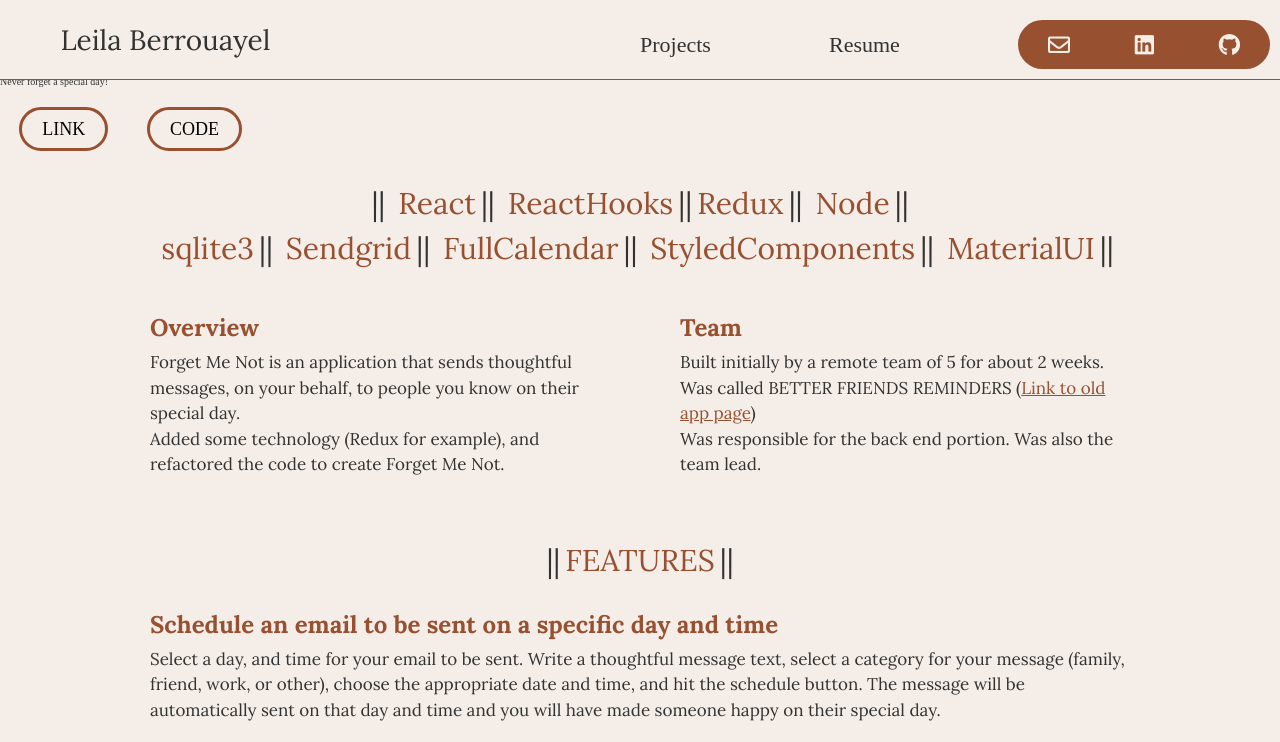
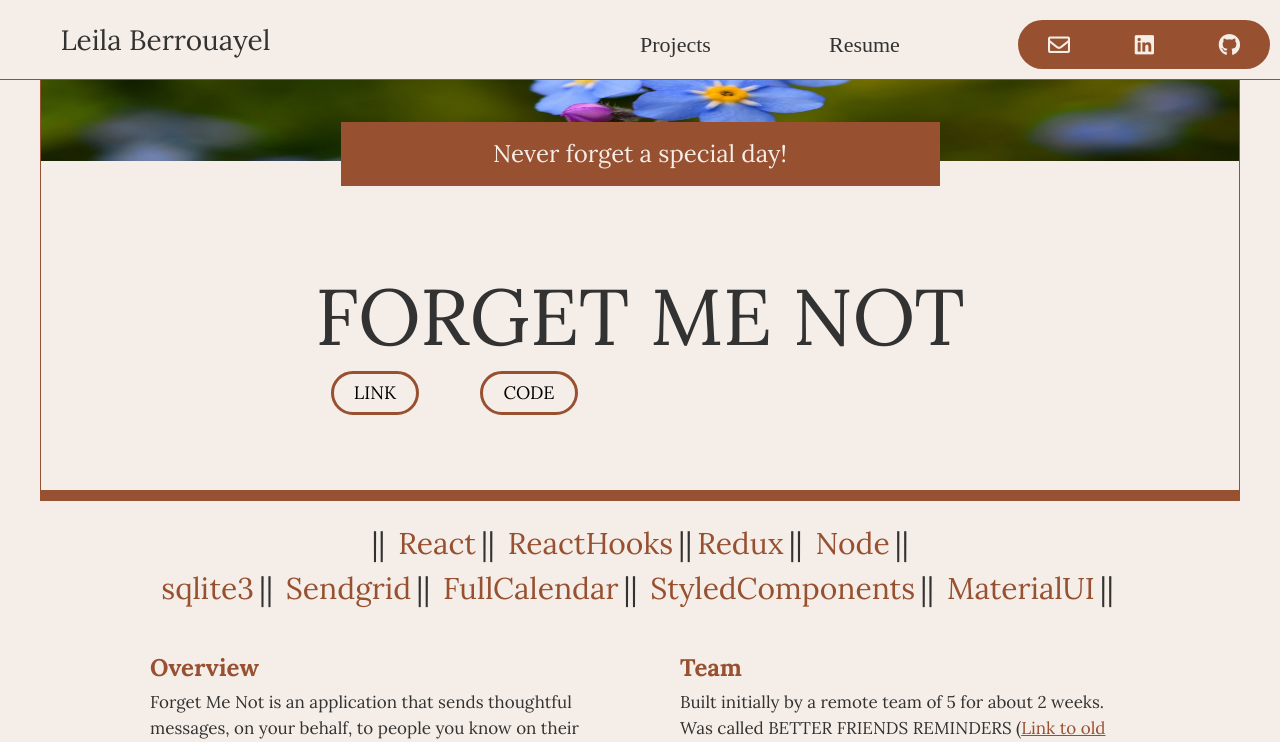
Before and after one commit to leila100/portfolio2, a React (Create React App) app in the folder website/: page /fmn in a window 1280 px wide. Shown: the top 742 px of the page. Built offline with nearby package versions, Linux system fonts and the light colour scheme.

Commit message:
Change header for Forget ME Not page

```diff
--- a/website/src/SASS/common.scss
+++ b/website/src/SASS/common.scss
@@ -17,7 +17,7 @@
         margin: 0 5%;
 
         @media (max-width: 900px) {
-            margin: 0;
+            // margin: 0;
             margin-right: 5%;
         }
 
--- a/website/src/SASS/home.scss
+++ b/website/src/SASS/home.scss
@@ -80,7 +80,7 @@
             }
 
             @media (max-width: 500px) {
-                font-size: 55px;
+                font-size: 45px;
             }
         }
 
--- a/website/src/SASS/projects.scss
+++ b/website/src/SASS/projects.scss
@@ -6,7 +6,7 @@ section {
 #helloMelon,
 #fmn,
 #mud {
-    margin-bottom: 25px;
+    margin-bottom: 35px;
     height: 1px;
 }
 
--- a/website/src/components/home/header/Header.js
+++ b/website/src/components/home/header/Header.js
@@ -15,6 +15,16 @@ const Header = () => {
           <div>
             <div class='name'>Leila Berrouayel</div>
             <div class='qualities'>Reliable . Committed . Dependable</div>
+            <div class='links'>
+              <div class='link'>
+                <a href={resume} target='_blank' rel='noopener noreferrer'>
+                  RESUME
+                </a>
+              </div>
+              <div class='link'>
+                <a href='/#proj'>PROJECTS</a>
+              </div>
+            </div>
           </div>
         </div>
       </div>
--- a/website/src/components/projects/ForgetMeNot.js
+++ b/website/src/components/projects/ForgetMeNot.js
@@ -1,6 +1,6 @@
 import React from "react";
 
-import fmn from "../../assets/images/fmn.png";
+import FMN_header from "../../assets/images/FMN_header.jpg";
 import fmn_message from "../../assets/images/FMN_message.png";
 import fmn_message1 from "../../assets/images/FMN_message1.png";
 import fmn_messages from "../../assets/images/FMN_messages.png";
@@ -12,6 +12,29 @@ const ForgetMeNot = () => {
   return (
     <>
       <header id='home'>
+        <div class='header'>
+          <img src={FMN_header} alt='image of forgetMeNot' class='header_img' />
+          <div class='job_title'>Never forget a special day!</div>
+          <div class='header_body'>
+            <div>
+              <div class='name'>FORGET ME NOT</div>
+              <div class='links'>
+                <div class='link'>
+                  <a href='https://forgetmenot.netlify.com/' target='_blank' rel='noopener noreferrer'>
+                    LINK
+                  </a>
+                </div>
+                <div class='link'>
+                  <a href='https://github.com/leila100/forgetMeNot' target='_blank' rel='noopener noreferrer'>
+                    CODE
+                  </a>
+                </div>
+              </div>
+            </div>
+          </div>
+        </div>
+      </header>
+      {/* <header id='home'>
         <div class='header_container'>
           <div class='header-frame'>
             <div class='header-content'>
@@ -35,7 +58,7 @@ const ForgetMeNot = () => {
             </div>
           </div>
         </div>
-      </header>
+      </header> */}
       <section class='about'>
         <h2>
           <div>
--- a/website/src/components/projects/HelloMelon.js
+++ b/website/src/components/projects/HelloMelon.js
@@ -1,6 +1,5 @@
 import React from "react";
 
-import helloMelon from "../../assets/images/helloMelon.png";
 import HMHeader from "../../assets/images/HMHeader.jpg";
 import HMdashboard1 from "../../assets/images/helloMelon_Dashboard.png";
 import HMdashboard2 from "../../assets/images/helloMelon_Dashboard2.png";
@@ -14,7 +13,7 @@ const HelloMelon = () => {
     <>
       <header id='home'>
         <div class='header'>
-          <img src={HMHeader} alt='image of desk' class='header_img' />
+          <img src={HMHeader} alt='image of food' class='header_img' />
           <div class='job_title'>Take control of your health</div>
           <div class='header_body'>
             <div>
@@ -35,31 +34,6 @@ const HelloMelon = () => {
           </div>
         </div>
       </header>
-      {/*  <header id='home'>
-        <div class='header_container'>
-          <div class='header-frame'>
-            <div class='header-content'>
-              <img src={helloMelon} alt='Logo for Hello Melon' id='logo' />
-              <div class='intro' id='appIntro'>
-                <div class='name'>HELLO MELON</div>
-                <div class='job'>Take control of your health</div>
-                <div class='links'>
-                  <div class='link'>
-                    <a href='https://hello-melon-lambda.netlify.com/' target='_blank' rel='noopener noreferrer'>
-                      LINK
-                    </a>
-                  </div>
-                  <div class='link'>
-                    <a href='https://github.com/labspt3-nutrition-tracker' target='_blank' rel='noopener noreferrer'>
-                      CODE
-                    </a>
-                  </div>
-                </div>
-              </div>
-            </div>
-          </div>
-        </div>
-      </header> */}
       <section class='about'>
         <h2>
           <div>
```
Also changed, not shown: website/src/assets/images/FMN_header.jpg (added).
